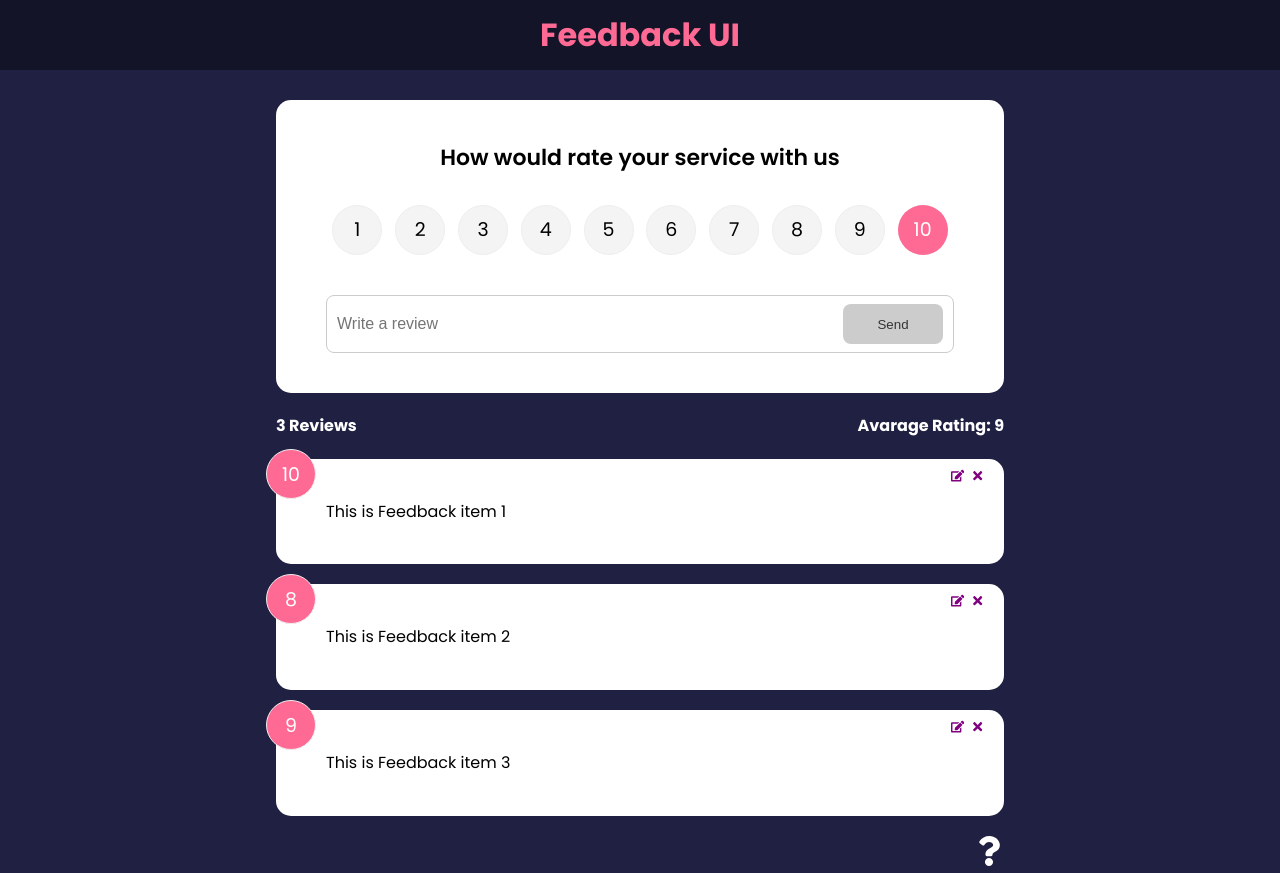
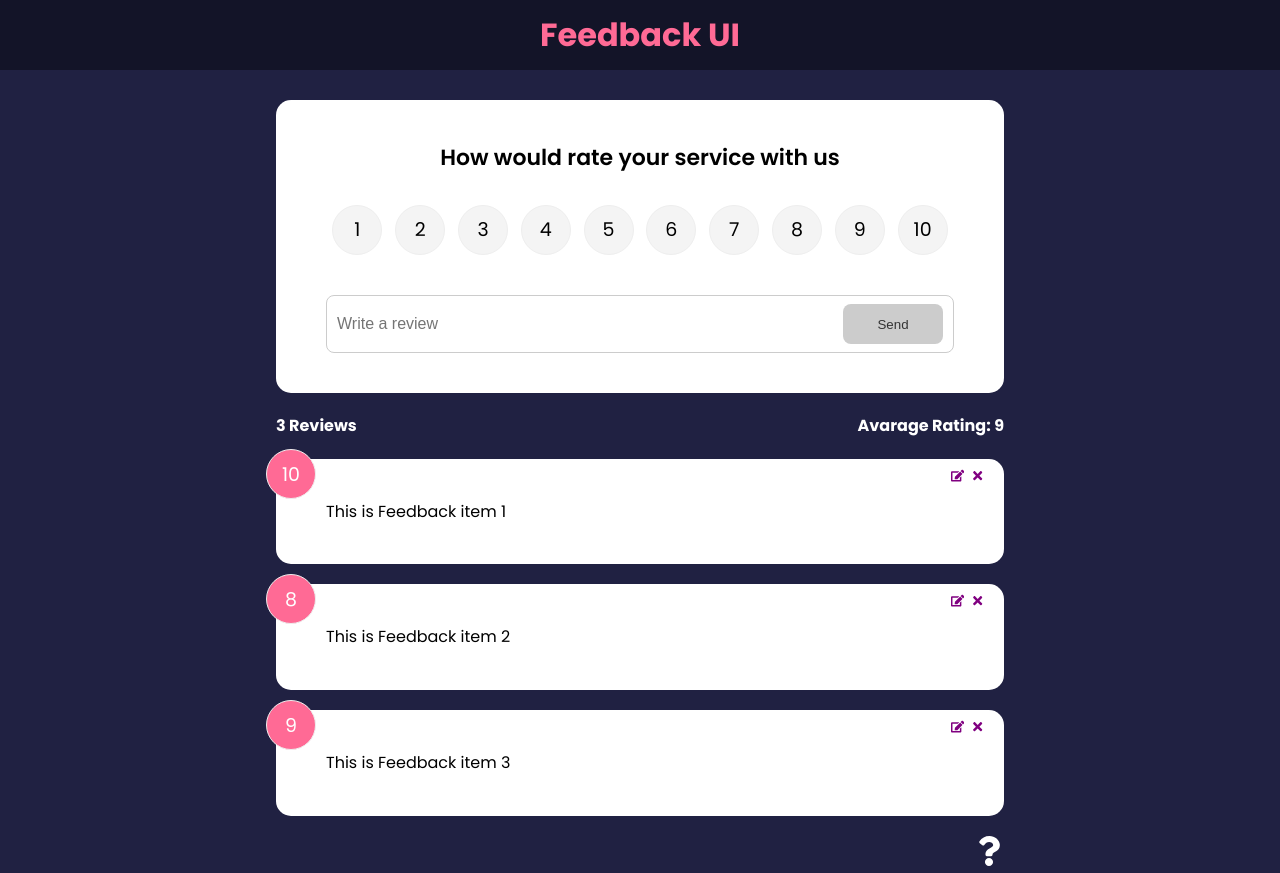
Before and after one commit to arvindk07/feedback-app, a React (Create React App) app: page / in a window 1280 px wide. Built offline with nearby package versions, Linux system fonts and the light colour scheme.

Commit message:
side effect of useEffect

```diff
--- a/src/components/FeedbackForm.jsx
+++ b/src/components/FeedbackForm.jsx
@@ -1,4 +1,4 @@
-import { useState, useContext } from "react";
+import { useState, useContext, useEffect } from "react";
 import Card from "./shared/Card";
 import Button from "./shared/Button";
 import RatingSelect from "./RatingSelect";
@@ -10,7 +10,15 @@
   const [message, setMessage] = useState("");
   const [rating, setRating] = useState(10);
 
-  const { addFeedback } = useContext(FeedbackContext);
+  const { addFeedback, feedbackEdit } = useContext(FeedbackContext);
+
+  useEffect(() => {
+    if (feedbackEdit.edit === true) {
+      setBtnDisabled(false);
+      setText(feedbackEdit.item.text);
+      setRating(feedbackEdit.item.rating);
+    }
+  }, [feedbackEdit]);
 
   const handleTextChange = (e) => {
     if (text === "") {
--- a/src/components/RatingSelect.jsx
+++ b/src/components/RatingSelect.jsx
@@ -1,12 +1,19 @@
-import { useState } from "react";
+import { useState, useContext, useEffect } from "react";
+import FeedbackContext from "../context/FeedabackContext";
 
 const RatingSelect = ({ select }) => {
   const [selected, setSelected] = useState(10);
+
+  const { feedbackEdit } = useContext(FeedbackContext);
 
   const handleChange = (e) => {
     setSelected(+e.currentTarget.value);
     select(+e.currentTarget.value);
   };
+
+  useEffect(() => {
+    setSelected(feedbackEdit.item.rating);
+  }, [feedbackEdit]);
 
   return (
     <ul className="rating">
--- a/src/context/FeedabackContext.js
+++ b/src/context/FeedabackContext.js
@@ -50,7 +50,13 @@
 
   return (
     <FeedbackContext.Provider
-      value={{ feedback, deleteFeedback, addFeedback, editFeedback }}
+      value={{
+        feedback,
+        deleteFeedback,
+        addFeedback,
+        editFeedback,
+        feedbackEdit,
+      }}
     >
       {children}
     </FeedbackContext.Provider>
```
